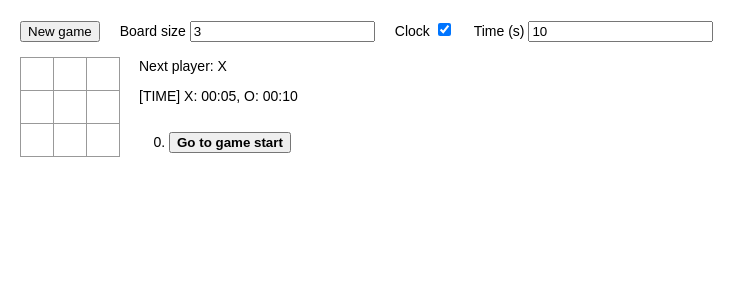
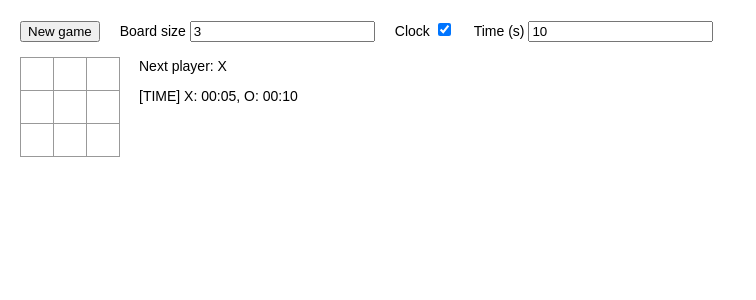
Before and after one commit to Minimuino/ultimate-tic-tac-toe-react, a React (Create React App) app: page / in a window 1280 px wide. Shown: the top 300 px of the page, without its empty margins (0-756 px from the left). Built offline with nearby package versions, Linux system fonts and the light colour scheme.

Commit message:
Remove the history feature

```diff
--- a/src/components/Game.js
+++ b/src/components/Game.js
@@ -8,41 +8,14 @@ export default class Game extends React.Component
     {
         super(props);
         this.state = {
-            history: [{
-                squares: Array(this.props.size * this.props.size).fill(null),
-                lastMoveLocation: {row: null, col: null}
-            }],
-            stepNumber: 0,
+            squares: Array(this.props.size * this.props.size).fill(null),
+            lastMoveLocation: {row: null, col: null},
             xIsNext: true,
             winner: null,
             winnerLine: null
         };
 
         this.timeOver = this.timeOver.bind(this);
-    }
-
-    jumpTo(step)
-    {
-        var winner;
-        var winnerLine;
-        if (step !== this.state.history.length-1)
-        {
-            winner = null;
-            winnerLine = null;
-        }
-        else
-        {
-            const history = this.state.history;
-            const current = history[step];
-            winnerLine = this.calculateWinner(current.squares, current.lastMoveLocation);
-            winner = current.squares[winnerLine[0]];
-        }
-        this.setState({
-            stepNumber: step,
-            xIsNext: (step % 2) === 0,
-            winner: winner,
-            winnerLine: winnerLine
-        });
     }
 
     timeOver(player)
@@ -61,9 +34,7 @@ export default class Game extends React.Component
     handleClick(i)
     {
         const size = this.props.size;
-        const history = this.state.history.slice(0, this.state.stepNumber + 1);
-        const current = history[history.length - 1];
-        const squares = current.squares.slice();
+        const squares = this.state.squares.slice();
         if (this.state.winner || squares[i])
         {
             return;
@@ -73,8 +44,8 @@ export default class Game extends React.Component
         const winnerLine = this.calculateWinner(squares, lastMoveLocation);
         const winner = winnerLine ? squares[winnerLine[0]] : null;
         this.setState((prevState, props) => ({
-            history: history.concat([{squares: squares, lastMoveLocation: lastMoveLocation}]),
-            stepNumber: history.length,
+            squares: squares,
+            lastMoveLocation: lastMoveLocation,
             xIsNext: !this.state.xIsNext,
             winner: winner,
             winnerLine: winnerLine
@@ -137,28 +108,6 @@ export default class Game extends React.Component
 
     render()
     {
-        const history = this.state.history;
-        const current = history[this.state.stepNumber];
-
-        const moves = history.map((step, move) => {
-            let desc;
-            if (move)
-            {
-                const location = history[move].lastMoveLocation.row + ', ' + history[move].lastMoveLocation.col;
-                desc = 'Go to move #' + move + ' (' + location + ')';
-            }
-            else
-            {
-                desc = 'Go to game start';
-            }
-            const style = this.state.stepNumber === move ? {fontWeight: 'bold'} : {};
-            return (
-                <li key={move} value={move}>
-                    <button style={style} onClick={() => this.jumpTo(move)}>{desc}</button>
-                </li>
-            );
-        });
-
         let status;
         if (this.state.winner)
         {
@@ -170,7 +119,7 @@ export default class Game extends React.Component
         }
         else
         {
-            if (current.squares.indexOf(null) === -1)
+            if (this.state.squares.indexOf(null) === -1)
             {
                 status = 'Draw! Everybody wins!! :D';
             }
@@ -187,7 +136,7 @@ export default class Game extends React.Component
                 <div className="game-board">
                     <Board
                         size={this.props.size}
-                        squares={current.squares}
+                        squares={this.state.squares}
                         winnerLine={this.state.winnerLine}
                         onClick={(i) => this.handleClick(i)}
                     />
@@ -209,7 +158,6 @@ export default class Game extends React.Component
                                     timeOverCallback={this.timeOver} />
                             </div>
                         }
-                        <ol>{moves.reverse()}</ol>
                     </div>
                 }
             </div>
```
